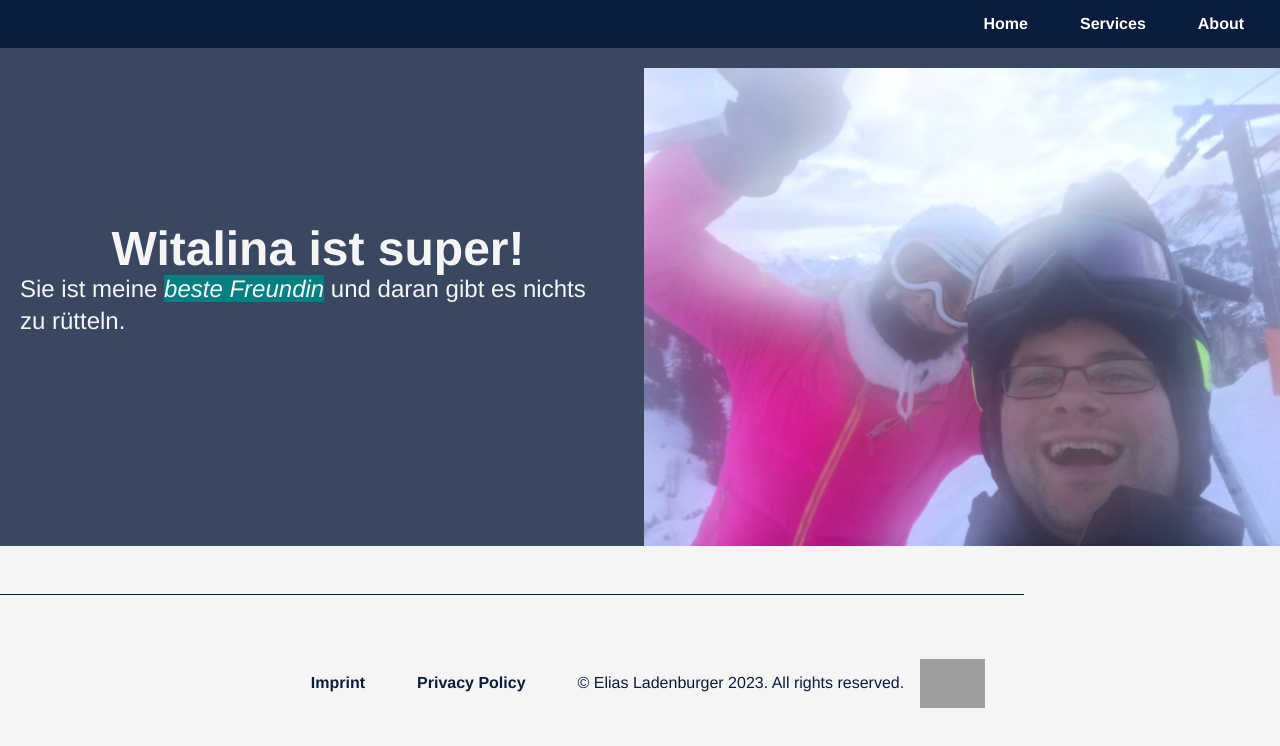
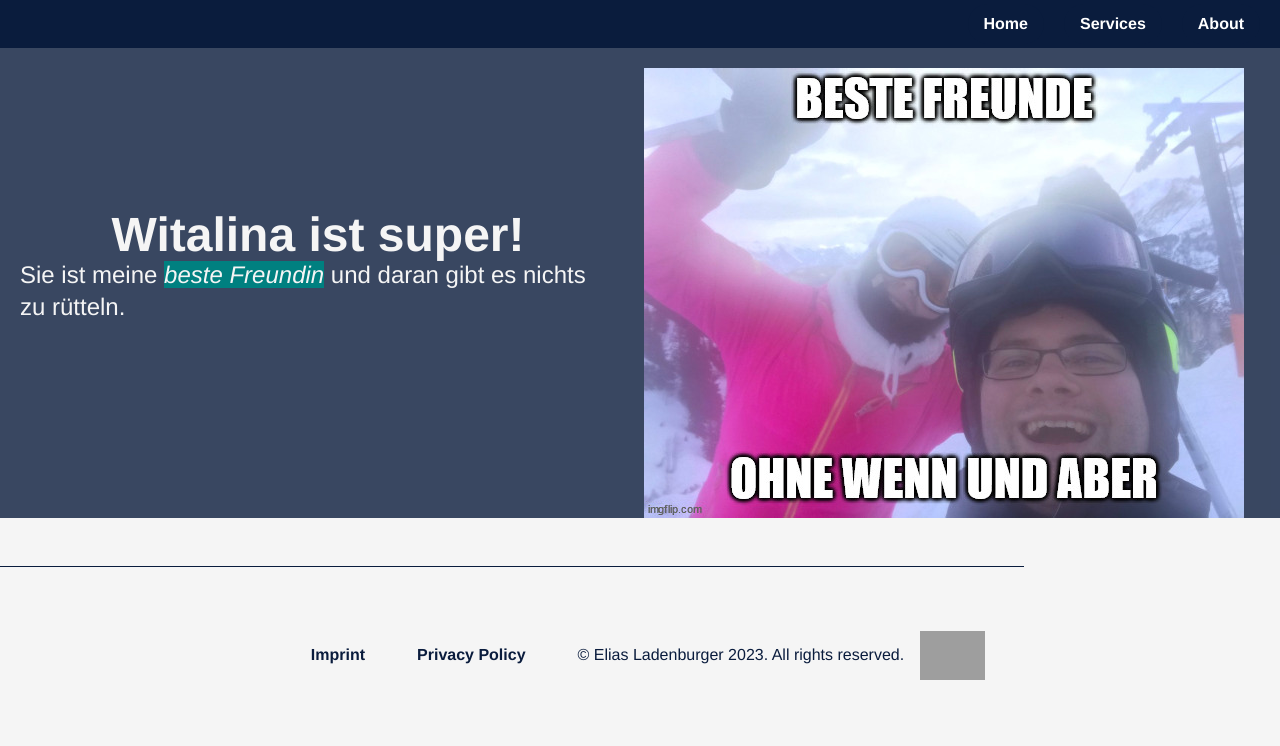
Before and after one commit to Elias-Ladenburger/Website, a SvelteKit app: page /friends in a window 1280 px wide. Shown: the top 746 px of the page. Built offline with nearby package versions, Linux system fonts and the light colour scheme; grey boxes are pictures that could not be loaded.

Commit message:
Change friends image

```diff
--- a/src/routes/friends/+page.svelte
+++ b/src/routes/friends/+page.svelte
@@ -15,7 +15,7 @@
     >
     </Hero>
     <img
-      src="./img/Witalina + Elias skifahren.jpg"
+      src="./img/Best Friends.jpg"
       alt="Elias Ladenburger"
       class="pt-5"
     />
```
Also changed, not shown: static/img/Best Friends.jpg (added), static/img/Witalina + Elias skifahren.jpg (deleted).
